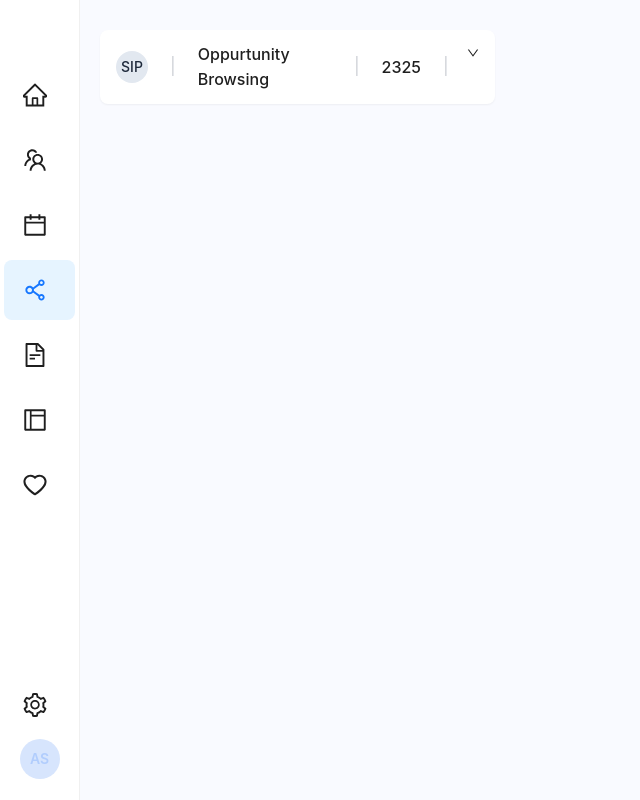
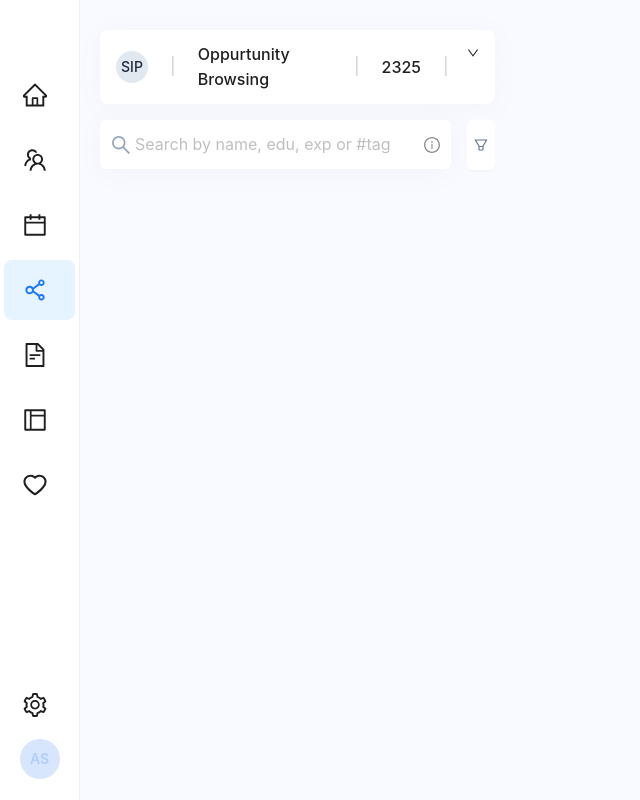
Before and after one commit to Shahriar-Rumel/antd-challenge-2, a React (Create React App) app: page / in a window 1280 px wide. Shown: the whole page, without its empty margins (0-640 px from the left). Built offline with nearby package versions, Linux system fonts and the light colour scheme.

Commit message:
feat: add user search with filter

```diff
--- a/src/modules/layout/MainLayout/index.tsx
+++ b/src/modules/layout/MainLayout/index.tsx
@@ -4,10 +4,10 @@ import Menu from '../../shared/Menu';
 const MainLayout = ({ children }: any) => {
   const location = useLocation();
   return (
-    <div className="mx-auto">
+    <main className="mx-auto">
       <Menu />
       <>{children}</>
-    </div>
+    </main>
   );
 };
 
--- a/src/modules/pages/home/index.tsx
+++ b/src/modules/pages/home/index.tsx
@@ -1,17 +1,37 @@
 import MainLayout from '../../layout/MainLayout';
 import Collapsible from '../../shared/Collapsible';
+import Input from '../../shared/Input';
+import { SearchOutlined, FilterOutlined } from '@ant-design/icons';
+import { Button } from 'antd';
+
+const SearchWithFilter = () => {
+  return (
+    <div className="flex gap-4 items-center">
+      <Input
+        placeholder="Search by name, edu, exp or #tag"
+        prefixIcon={<SearchOutlined className="text-[20px] text-slate-400" />}
+        title="Extra information"
+      />
+      <Button
+        icon={<FilterOutlined className="text-slate-500 text-[20px]" />}
+        className="bg-white border-0 h-[50px]"
+      />
+    </div>
+  );
+};
 
 const Home = (props: any) => {
   return (
     <MainLayout>
-      <div className={styles.wrapper}>
+      <section className={styles.wrapper}>
         <div className="flex gap-6">
-          <div className="w-[35%]">
+          <aside className="w-[35%]">
             <Collapsible />
-          </div>
+            <SearchWithFilter />
+          </aside>
           <div className="w-[65%]"></div>
         </div>
-      </div>
+      </section>
     </MainLayout>
   );
 };
--- a/src/modules/shared/Collapsible.tsx
+++ b/src/modules/shared/Collapsible.tsx
@@ -37,7 +37,7 @@ const Collapsible = () => {
         <DownOutlined rotate={isActive ? 180 : 0} />
       )}
       expandIconPosition="end"
-      className="shadow-sm bg-white border-0"
+      className="shadow-primary bg-white border-0"
     />
   );
 };
--- /dev/null
+++ b/src/modules/shared/Input.tsx
@@ -0,0 +1,26 @@
+import React from 'react';
+import { InfoCircleOutlined, UserOutlined } from '@ant-design/icons';
+import { Input as AntdInput, Tooltip } from 'antd';
+
+interface inputProps {
+  placeholder: string;
+  title: string;
+  prefixIcon: any;
+}
+
+const Input = ({ placeholder, title, prefixIcon }: inputProps) => {
+  return (
+    <AntdInput
+      placeholder={placeholder}
+      prefix={prefixIcon}
+      suffix={
+        <Tooltip title={title}>
+          <InfoCircleOutlined style={{ color: 'rgba(0,0,0,.45)' }} />
+        </Tooltip>
+      }
+      className="py-3 border-0 text-[16px] my-4 shadow-primary w-[100%]"
+    />
+  );
+};
+
+export default Input;
--- a/tailwind.config.js
+++ b/tailwind.config.js
@@ -22,7 +22,7 @@ module.exports = {
         '2xl': '1440px'
       },
       boxShadow: {
-        primary: '0px 4px 4px 4px rgba(236, 33, 38, 0.05)',
+        primary: '0px 4px 25px 0px rgba(141, 141, 141, 0.05)',
         secondary: '0px 2px 4px 4px rgba(236, 33, 38, 0.05)'
       },
       fontFamily: {
```
